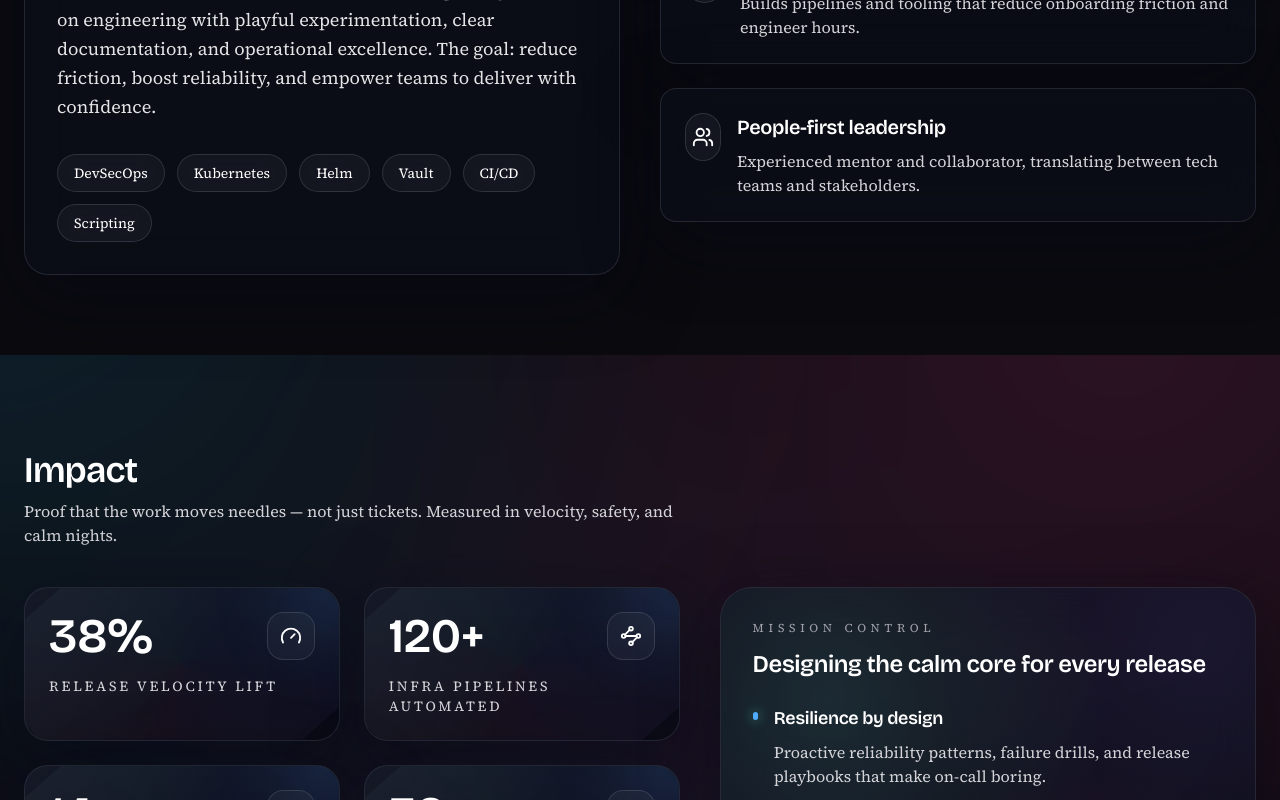
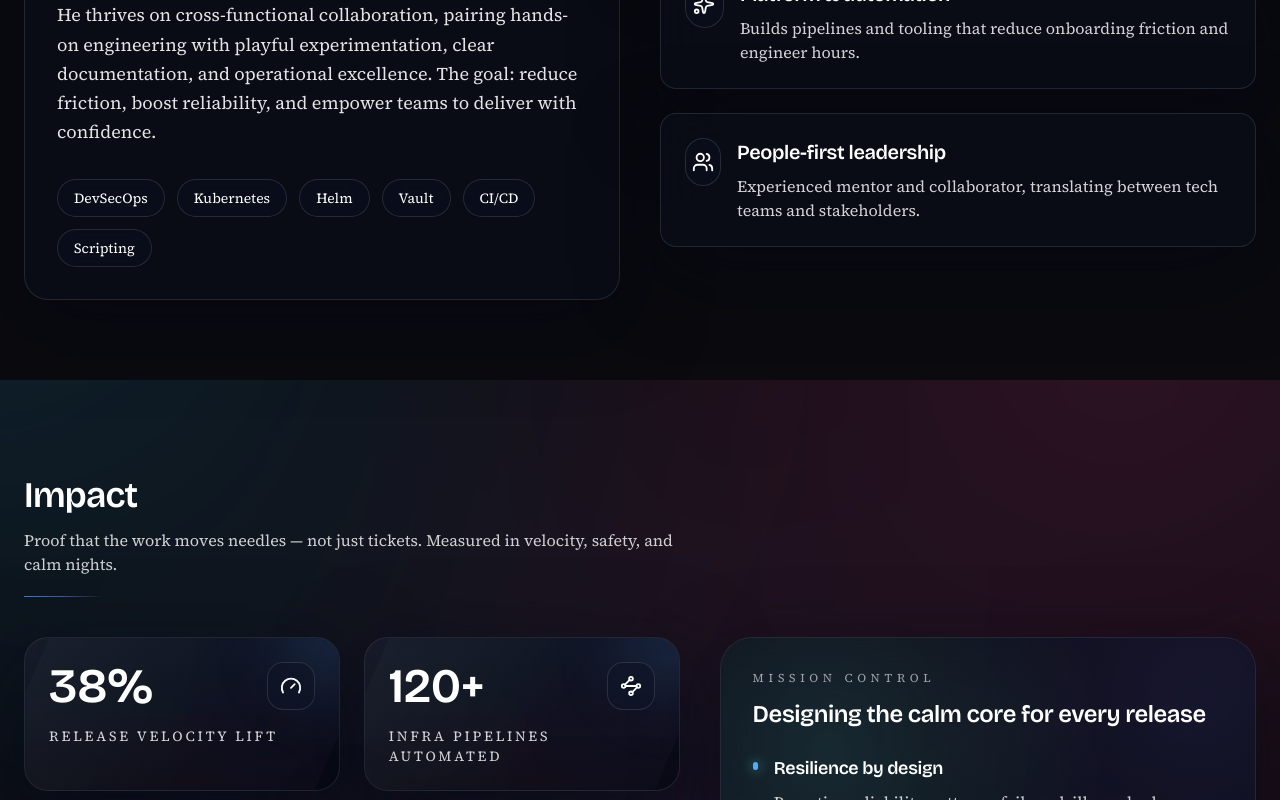
Before and after one commit to kenrickles/kenrick-portfolio, a Next.js app: page / in a window 1280 px wide. Shown: the part 1260-2060 px from the top of the page. Built offline with nearby package versions, Linux system fonts and the light colour scheme.

Commit message:
Polish visuals, contrast, and motion accessibility

```diff
--- a/src/app/globals.css
+++ b/src/app/globals.css
@@ -9,6 +9,9 @@
   --ink: #f8fafc;
   --muted: #a3b3c7;
   --glow: rgba(94, 234, 212, 0.25);
+  --surface-1: rgba(12, 18, 32, 0.55);
+  --surface-2: rgba(10, 14, 24, 0.75);
+  --border-subtle: rgba(148, 163, 184, 0.18);
 }
 
 * {
@@ -17,10 +20,11 @@
 
 body {
   font-family: var(--font-body), ui-serif, system-ui;
-  background: radial-gradient(circle at 15% 10%, rgba(94, 234, 212, 0.2), transparent 40%),
-    radial-gradient(circle at 85% 20%, rgba(59, 130, 246, 0.2), transparent 45%),
-    radial-gradient(circle at 50% 80%, rgba(236, 72, 153, 0.15), transparent 45%),
-    #06070d;
+  color-scheme: dark;
+  background: radial-gradient(circle at 12% 12%, rgba(94, 234, 212, 0.18), transparent 42%),
+    radial-gradient(circle at 88% 18%, rgba(99, 102, 241, 0.2), transparent 48%),
+    radial-gradient(circle at 50% 80%, rgba(236, 72, 153, 0.12), transparent 50%),
+    #05070f;
   color: var(--ink);
 }
 
@@ -49,16 +53,16 @@ h1, h2, h3, h4, h5 {
 
 /* Glassmorphism utility */
 .glass {
-  background: rgba(255, 255, 255, 0.04);
+  background: var(--surface-1);
   backdrop-filter: blur(14px);
   border: 1px solid rgba(255, 255, 255, 0.12);
 }
 
 .glass-card {
-  background: rgba(12, 16, 28, 0.6);
-  backdrop-filter: blur(24px);
-  border: 1px solid rgba(148, 163, 184, 0.18);
-  box-shadow: 0 20px 70px rgba(8, 10, 20, 0.55);
+  background: var(--surface-2);
+  backdrop-filter: blur(26px);
+  border: 1px solid var(--border-subtle);
+  box-shadow: 0 24px 80px rgba(5, 8, 18, 0.6);
 }
 
 /* Gradient text */
@@ -305,18 +309,24 @@ section {
 }
 
 .holo-card {
-  background: linear-gradient(180deg, rgba(12, 16, 30, 0.92), rgba(8, 10, 20, 0.78));
-  border: 1px solid rgba(148, 163, 184, 0.18);
-  box-shadow: 0 25px 80px rgba(6, 10, 22, 0.55);
+  background: linear-gradient(180deg, rgba(12, 16, 30, 0.9), rgba(7, 10, 20, 0.82));
+  border: 1px solid var(--border-subtle);
+  box-shadow: 0 28px 90px rgba(4, 8, 20, 0.6);
   position: relative;
   overflow: hidden;
+  transition: transform 0.35s ease, box-shadow 0.35s ease;
+}
+
+.holo-card:hover {
+  transform: translateY(-4px);
+  box-shadow: 0 34px 110px rgba(4, 8, 20, 0.7);
 }
 
 .holo-card::before {
   content: '';
   position: absolute;
   inset: 0;
-  background: linear-gradient(120deg, rgba(255, 255, 255, 0.05), transparent 55%);
+  background: linear-gradient(120deg, rgba(255, 255, 255, 0.06), transparent 60%);
   opacity: 0.8;
   pointer-events: none;
 }
@@ -324,11 +334,11 @@ section {
 .holo-card::after {
   content: '';
   position: absolute;
-  inset: -40% 0;
-  background: conic-gradient(from 180deg, rgba(94, 234, 212, 0.18), rgba(99, 102, 241, 0.2), rgba(236, 72, 153, 0.2), rgba(94, 234, 212, 0.18));
-  opacity: 0.25;
+  inset: -50% 0;
+  background: conic-gradient(from 180deg, rgba(94, 234, 212, 0.12), rgba(99, 102, 241, 0.16), rgba(236, 72, 153, 0.18), rgba(94, 234, 212, 0.12));
+  opacity: 0.2;
   mix-blend-mode: screen;
-  animation: spin 18s linear infinite;
+  animation: spin 22s linear infinite;
   pointer-events: none;
 }
 
@@ -398,3 +408,25 @@ section {
     transform: rotate(360deg);
   }
 }
+
+:focus-visible {
+  outline: 2px solid rgba(94, 234, 212, 0.55);
+  outline-offset: 3px;
+}
+
+@media (prefers-reduced-motion: reduce) {
+  * {
+    scroll-behavior: auto !important;
+    animation-duration: 0.01ms !important;
+    animation-iteration-count: 1 !important;
+    transition-duration: 0.01ms !important;
+  }
+
+  .aurora,
+  .aurora-sweep,
+  .holo-card::after,
+  .orbit-item,
+  .parallax-card {
+    animation: none !important;
+  }
+}
--- a/src/components/SectionHeading.tsx
+++ b/src/components/SectionHeading.tsx
@@ -25,11 +25,12 @@ export default function SectionHeading({ title, subtitle }: SectionHeadingProps)
           whileInView={{ opacity: 1, y: 0 }}
           viewport={{ once: true }}
           transition={{ duration: 0.5, delay: 0.1 }}
-          className="text-dark-300 mt-2 max-w-2xl"
+          className="text-dark-200/90 mt-3 max-w-2xl"
         >
           {subtitle}
         </motion.p>
       )}
+      <div className="mt-5 h-px w-20 bg-gradient-to-r from-accent-cyan/70 via-accent-purple/60 to-transparent" />
     </div>
   );
 }
```
